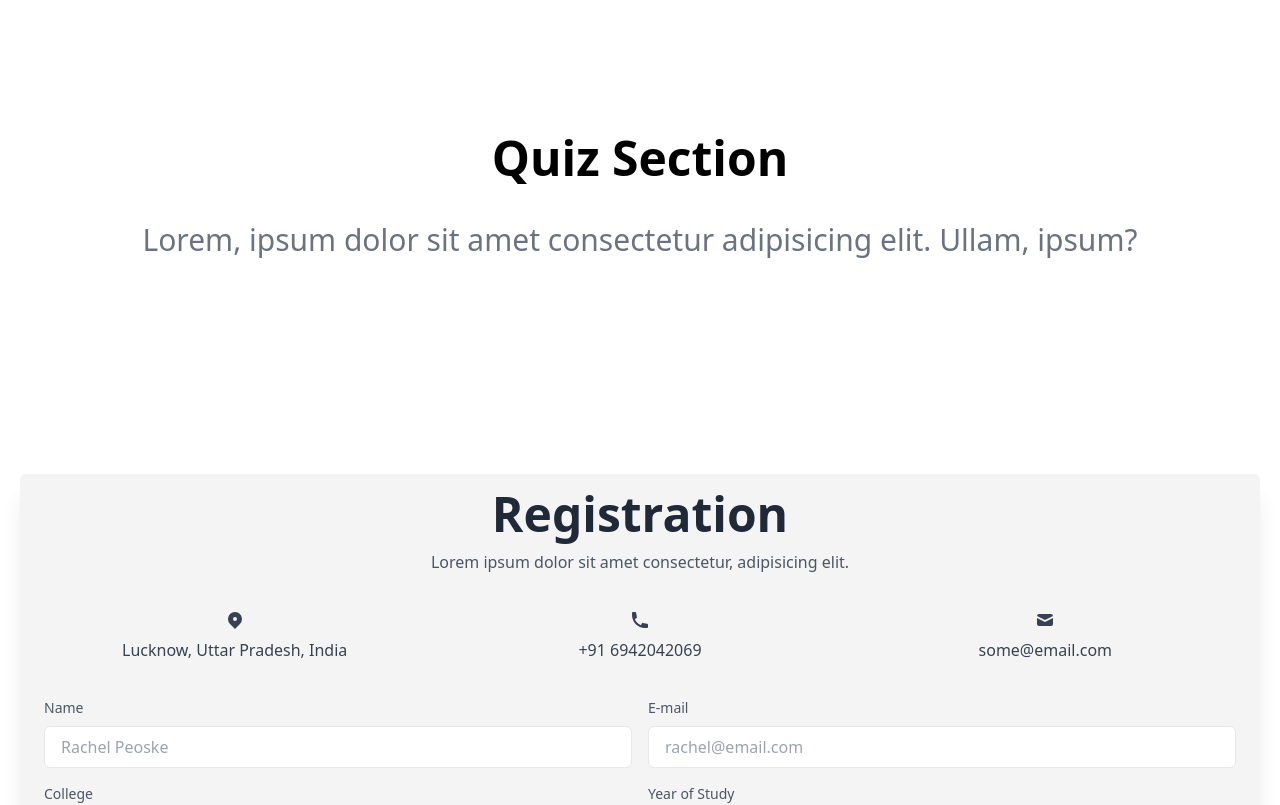
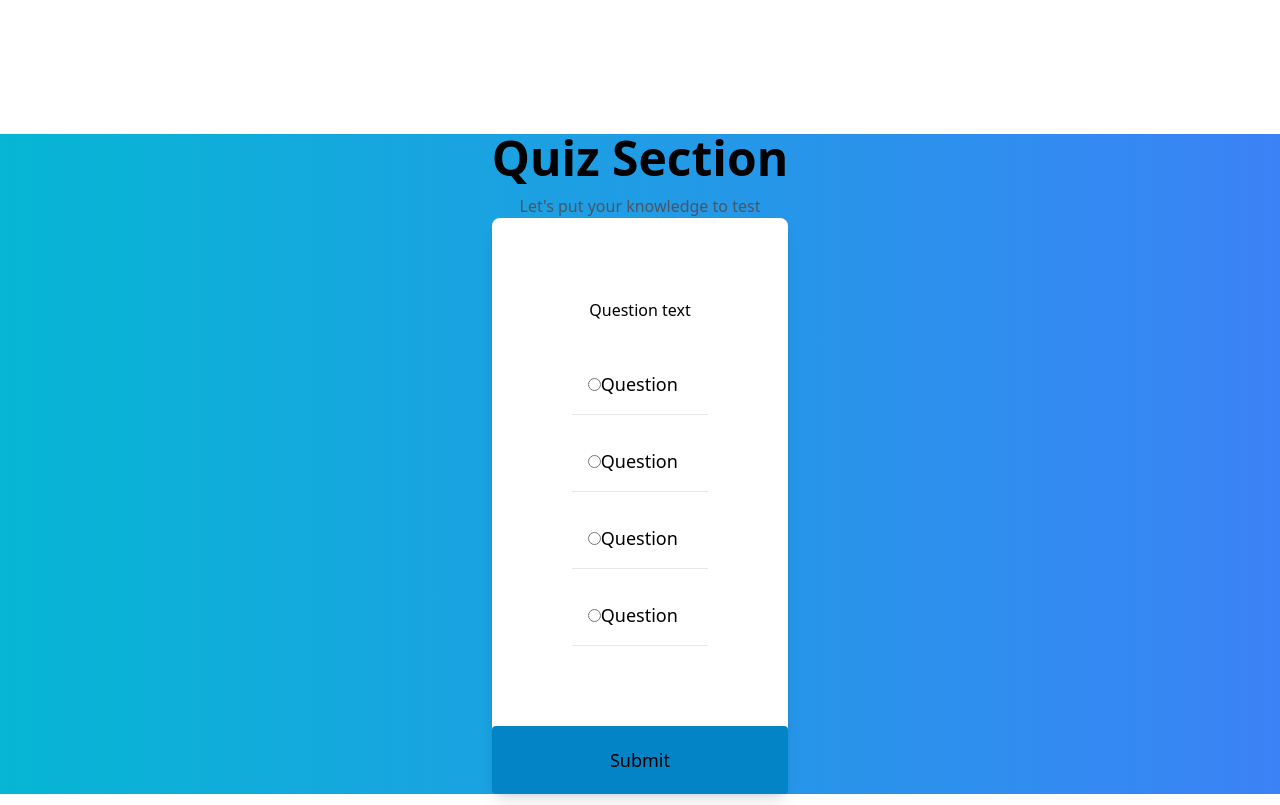
Before and after one commit to brekooname/law-scholars, a React (Create React App) app: page / in a window 1280 px wide. Shown: the part 1440-2245 px from the top of the page. Built offline with nearby package versions, Linux system fonts and the light colour scheme.

Commit message:
Add: Layout for Quiz section

```diff
--- a/src/components/Quiz.jsx
+++ b/src/components/Quiz.jsx
@@ -1,12 +1,43 @@
 import React from 'react'
 
 const Quiz = () => {
+
+    const quizData = [
+    ];
+
     return (
-        <div name='quiz' className='w-full my-32'>
+        <div name='quiz' className='w-full my-32 bg-slate-100 bg-gradient-to-r from-cyan-500 to-blue-500 flex items-center justify-center h-full m-0'>
             <div className='max-w-[1240px] mx-auto'>
                 <div className='text-center'>
                     <h2 className='text-5xl font-bold'>Quiz Section</h2>
-                    <p className='text-3xl text-gray-500 py-10'>Lorem, ipsum dolor sit amet consectetur adipisicing elit. Ullam, ipsum?</p>
+                    <p class="mt-3 text-center text-gray-600">Let's put your knowledge to test</p>
+                </div>
+                <div class="quiz-container" id="quiz" className='bg-white rounded-lg shadow-lg w-full'>
+                    <div class="quiz-header p-16">
+                        <h2 id="question" className='p-4 text-center m-0'>Question text</h2>
+                        <ul className='list-none p-0'>
+                            <li className='text-lg p-4 border-b m-4 hover:border-b-red-500 active:border-b-blue-400'>
+                                <input type="radio" name="answer" id="a" class="answer" />
+                                <label for="a" id="a_text" classname="cursor-pointer ">Question</label>
+                            </li>
+
+                            <li className='text-lg p-4 border-b m-4 hover:border-b-red-500 active:border-b-blue-400'>
+                                <input type="radio" name="answer" id="b" class="answer" />
+                                <label for="b" id="b_text" classname="cursor-pointer ">Question</label>
+                            </li>
+
+                            <li className='text-lg p-4 border-b m-4 hover:border-b-red-500 active:border-b-blue-400'>
+                                <input type="radio" name="answer" id="c" class="answer" />
+                                <label for="c" id="c_text" classname="cursor-pointer ">Question</label>
+                            </li>
+
+                            <li className='text-lg p-4 border-b m-4 hover:border-b-red-500 active:border-b-blue-400'>
+                                <input type="radio" name="answer" id="d" class="answer" />
+                                <label for="d" id="d_text" classname="cursor-pointer ">Question</label>
+                            </li>
+                        </ul>
+                    </div>
+                    <button id="submit" className='bg-sky-600 border-none block w-full cursor-pointer text-lg text-inherit p-5 focus:outline-none focus:bg-blue-700 hover:border-none hover:bg-blue-700'>Submit</button>
                 </div>
             </div>
         </div>
```
